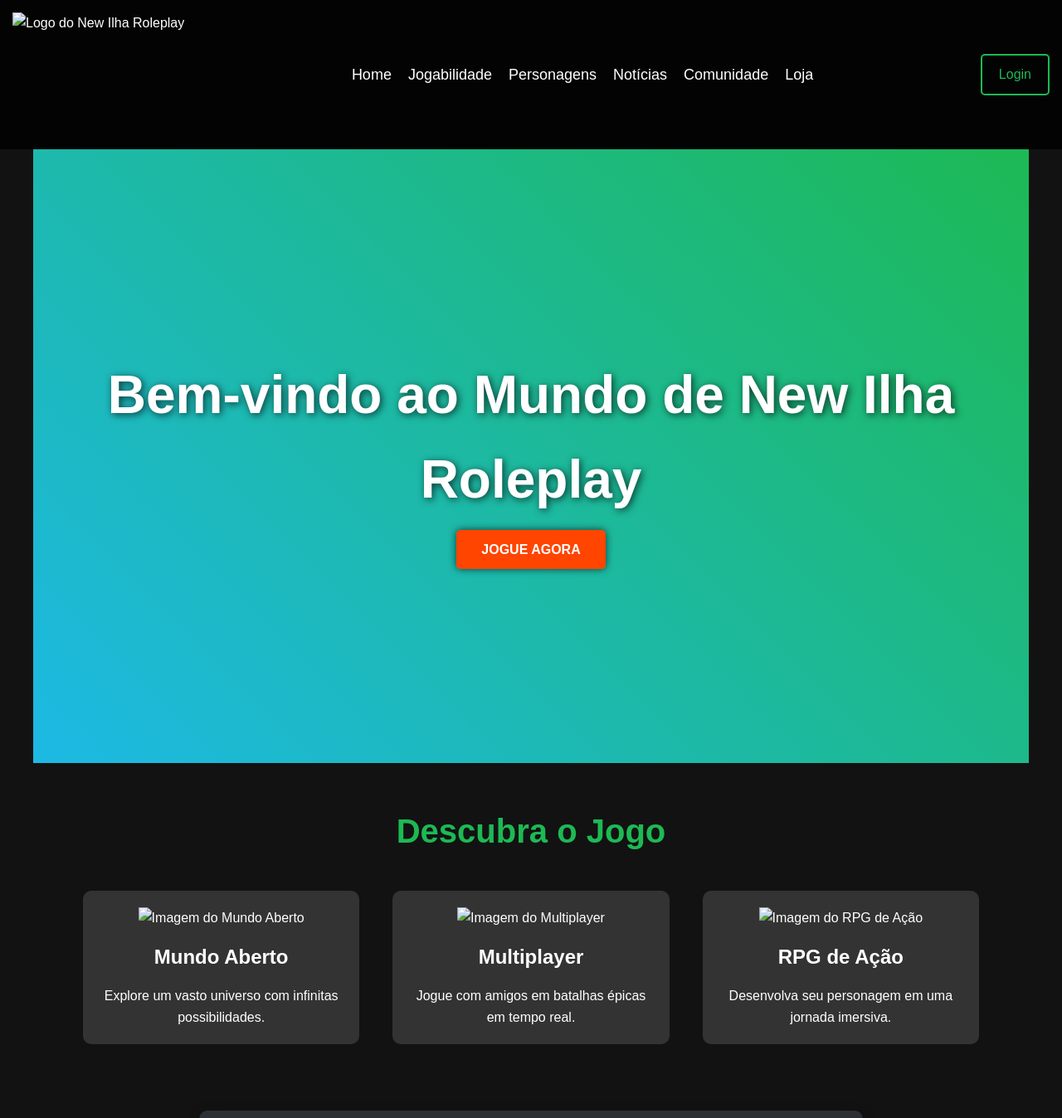
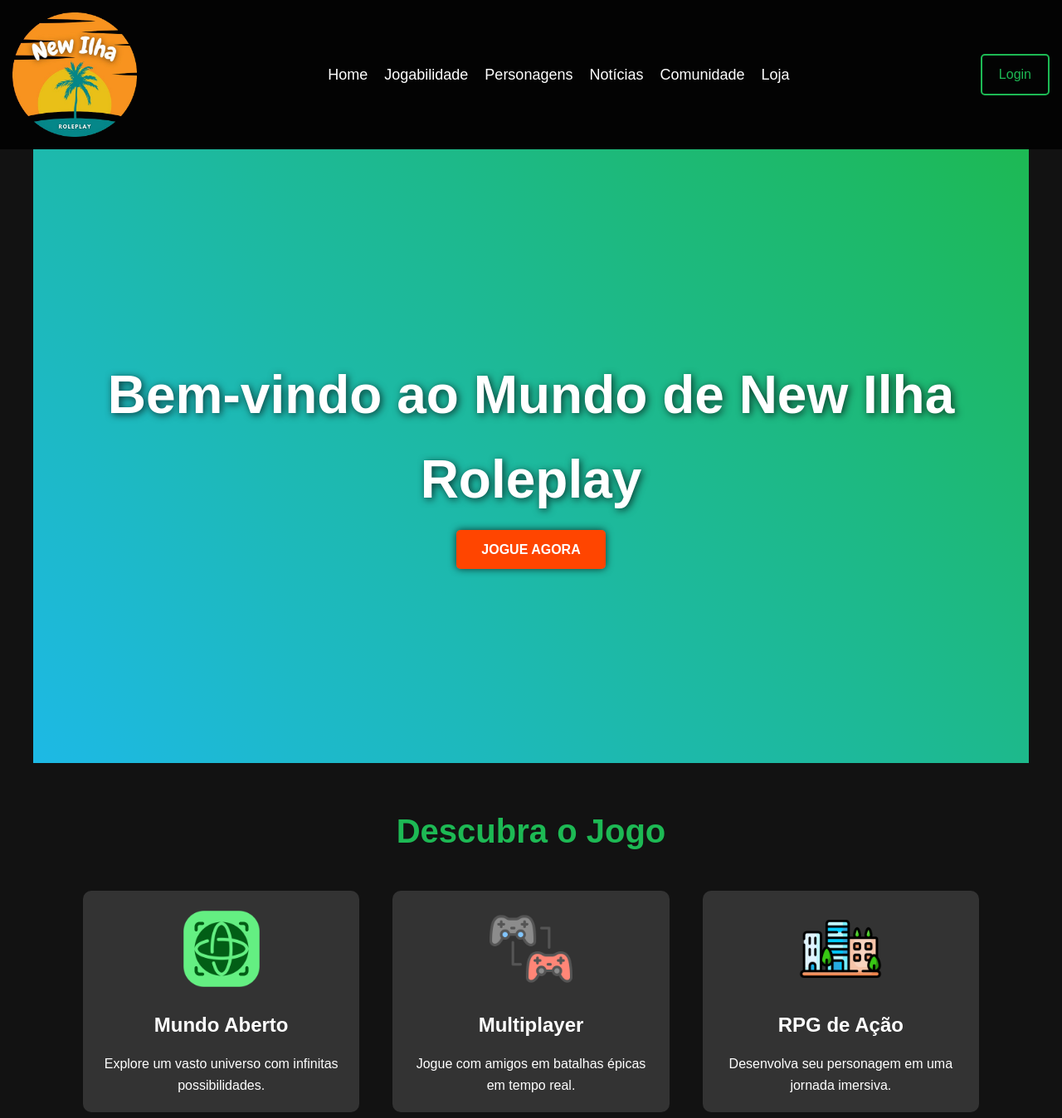
Before and after one commit to ismael10023/NewIlhaRoleplay, a plain HTML site: page index.html in a window 1280 px wide. Shown: the top 1348 px of the page at 83% size. Drawn offline with Linux system fonts and the light colour scheme.

Commit message:
Update index.html
Adicionando SRC

```diff
--- a/index.html
+++ b/index.html
@@ -11,7 +11,7 @@
 
     <!-- Cabeçalho -->
     <header>
-        <img src="src/logo.png" alt="Logo do New Ilha Roleplay">
+        <img src="logo.png" alt="Logo do New Ilha Roleplay">
         <nav>
             <ul>
                 <li><a href="#">Home</a></li>
@@ -39,17 +39,17 @@
             <h2>Descubra o Jogo</h2>
             <div class="features">
                 <div class="feature">
-                    <img src="src/mundo.png" alt="Imagem do Mundo Aberto">
+                    <img src="mundo.png" alt="Imagem do Mundo Aberto">
                     <h3>Mundo Aberto</h3>
                     <p>Explore um vasto universo com infinitas possibilidades.</p>
                 </div>
                 <div class="feature">
-                    <img src="src/multiplayer.png" alt="Imagem do Multiplayer">
+                    <img src="multiplayer.png" alt="Imagem do Multiplayer">
                     <h3>Multiplayer</h3>
                     <p>Jogue com amigos em batalhas épicas em tempo real.</p>
                 </div>
                 <div class="feature">
-                    <img src="src/cidade.png" alt="Imagem do RPG de Ação">
+                    <img src="cidade.png" alt="Imagem do RPG de Ação">
                     <h3>RPG de Ação</h3>
                     <p>Desenvolva seu personagem em uma jornada imersiva.</p>
                 </div>
```
